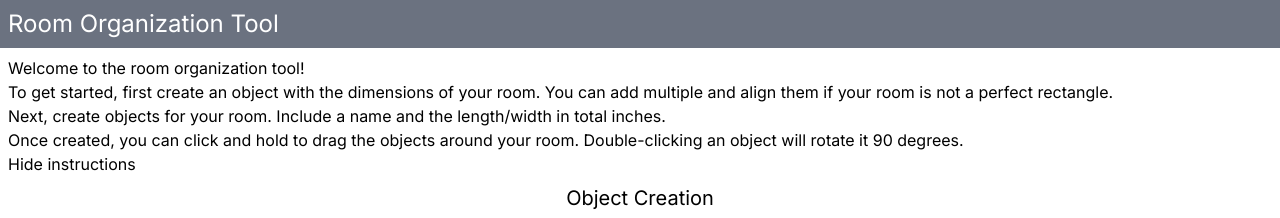
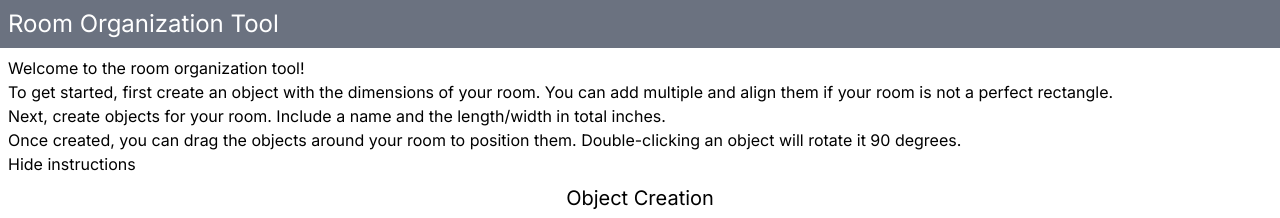
Before and after one commit to TheBigBooler/room-organization-tool, a Next.js app: page / in a window 1280 px wide. Both pictures are taken after a click on the button "Click here for instructions". Shown: the top 218 px of the page. Built offline with nearby package versions, Linux system fonts and the light colour scheme.

Commit message:
next thing to work on is making created objects moveable

```diff
--- a/app/UI/Instructions.jsx
+++ b/app/UI/Instructions.jsx
@@ -25,8 +25,8 @@ const Instructions = () => {
             length/width in total inches.
           </li>
           <li>
-            Once created, you can click and hold to drag the objects around your
-            room. Double-clicking an object will rotate it 90 degrees.
+            Once created, you can drag the objects around your
+            room to position them. Double-clicking an object will rotate it 90 degrees.
           </li>
         </ul>
         <button onClick={() => {
```
